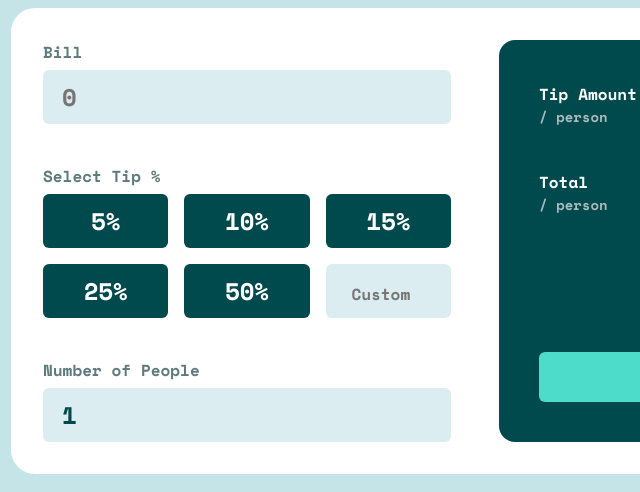
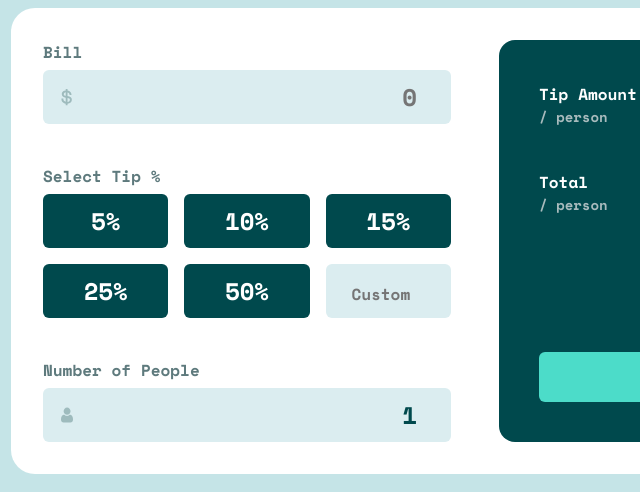
Before and after one commit to DarkstarXDD/tip-calculator-app, a website built with Vite: page index.html in a window 1280 px wide. Shown: the part 226-718 px from the top of the page, 165-805 px from the left. Built offline with nearby package versions, Linux system fonts and the light colour scheme.

Commit message:
refactor: add input icons and some minor updates

```diff
--- a/index.html
+++ b/index.html
@@ -42,6 +42,7 @@
         height="54"
         class="logo"
       />
+      <h1 class="visually-hidden">Tip Calculator App</h1>
 
       <div class="outer-wrapper">
         <form id="form" class="form">
@@ -54,14 +55,29 @@
                 class="error-message"
               ></span>
             </div>
+            <div class="icon-input-wrapper">
+              <svg
+                xmlns="http://www.w3.org/2000/svg"
+                viewbox="0 0 11 17"
+                width="11"
+                height="17"
+                class="input-icon"
+              >
+                <path
+                  fill="#9EBBBD"
+                  d="M6.016 16.328v-1.464c1.232-.08 2.22-.444 2.964-1.092.744-.648 1.116-1.508 1.116-2.58v-.144c0-.992-.348-1.772-1.044-2.34-.696-.568-1.708-.932-3.036-1.092V4.184c.56.144 1.012.4 1.356.768.344.368.516.816.516 1.344v.288h1.824v-.432c0-.448-.088-.876-.264-1.284a3.783 3.783 0 00-.744-1.116A4.251 4.251 0 007.54 2.9a5.324 5.324 0 00-1.524-.492V.872H4.288V2.36a5.532 5.532 0 00-1.416.324c-.448.168-.84.392-1.176.672-.336.28-.604.616-.804 1.008-.2.392-.3.844-.3 1.356v.144c0 .96.316 1.708.948 2.244.632.536 1.548.884 2.748 1.044v3.912c-.704-.16-1.248-.472-1.632-.936-.384-.464-.576-1.08-.576-1.848v-.288H.256v.576c0 .464.08.924.24 1.38.16.456.404.88.732 1.272.328.392.744.728 1.248 1.008s1.108.476 1.812.588v1.512h1.728zM4.288 7.424c-.688-.128-1.164-.332-1.428-.612-.264-.28-.396-.644-.396-1.092 0-.464.176-.832.528-1.104.352-.272.784-.448 1.296-.528v3.336zm1.728 5.712V9.344c.768.128 1.328.328 1.68.6.352.272.528.688.528 1.248 0 .544-.196.984-.588 1.32-.392.336-.932.544-1.62.624z"
+                />
+              </svg>
               <input
                 type="number"
                 name="bill-amount"
                 placeholder="0"
                 min="0"
+                aria-describedby="error-bill"
                 id="bill-amount"
-              class="number-input"
+                class="number-input number-input-bill"
               />
+            </div>
           </div>
 
           <fieldset class="fieldset">
@@ -132,6 +148,9 @@
                   id="rb-6"
                   class="radio-button custom-radio-button visually-hidden"
                 />
+                <label for="custom-input" class="visually-hidden">
+                  Custom Tip
+                </label>
                 <input
                   type="number"
                   name="tip-custom"
@@ -154,15 +173,30 @@
                 class="error-message"
               ></span>
             </div>
+            <div class="icon-input-wrapper">
+              <svg
+                xmlns="http://www.w3.org/2000/svg"
+                viewbox="0 0 13 16"
+                width="13"
+                height="16"
+                class="input-icon"
+              >
+                <path
+                  fill="#9EBBBD"
+                  d="M9.573 7.729c.406 0 .784.07 1.126.209.342.14.639.33.881.569.232.227.438.503.614.82a5.1 5.1 0 01.407.949c.097.312.178.654.242 1.016.062.359.105.699.126 1.011.02.307.031.624.031.945 0 .836-.259 1.512-.768 2.01-.504.492-1.17.742-1.98.742H2.748c-.81 0-1.477-.25-1.98-.742C.259 14.76 0 14.084 0 13.248c0-.322.01-.64.032-.945.02-.312.063-.652.126-1.01.063-.363.144-.705.242-1.017.1-.323.238-.643.407-.948.176-.318.382-.594.613-.821.243-.238.54-.43.882-.57.342-.138.72-.208 1.125-.208.16 0 .313.067.61.265.183.123.397.264.636.421.204.134.48.259.822.372.333.11.671.167 1.005.167a3.19 3.19 0 001.006-.167c.341-.113.618-.238.822-.372l.636-.42c.296-.2.45-.266.61-.266zM6.598 0C7.63 0 8.522.38 9.252 1.129s1.1 1.666 1.1 2.724c0 1.06-.37 1.976-1.1 2.725-.73.75-1.623 1.13-2.654 1.13-1.03 0-1.924-.38-2.653-1.13-.73-.749-1.1-1.666-1.1-2.725 0-1.058.37-1.975 1.1-2.724C4.675.379 5.567 0 6.598 0z"
+                />
+              </svg>
               <input
                 type="number"
                 name="people-count"
                 placeholder="1"
                 min="1"
                 value="1"
+                aria-describedby="error-count"
                 id="people-count"
                 class="number-input"
               />
+            </div>
           </div>
         </form>
 
@@ -173,7 +207,9 @@
                 <span>Tip Amount</span>
                 <span class="person-text">/ person</span>
               </p>
-              <p class="result-value">$<span id="tip-per-person">0.00</span></p>
+              <p aria-live="polite" class="result-value">
+                $<span id="tip-per-person">0.00</span>
+              </p>
             </div>
 
             <div class="result-wrapper">
@@ -181,7 +217,7 @@
                 <span>Total</span>
                 <span class="person-text">/ person</span>
               </p>
-              <p class="result-value">
+              <p aria-live="polite" class="result-value">
                 $<span id="total-per-person">0.00</span>
               </p>
             </div>
--- a/src/styles.css
+++ b/src/styles.css
@@ -129,13 +129,28 @@ body {
 }
 
 .number-input {
+  width: 100%;
   font-size: var(--fs-600);
+  text-align: end;
   color: var(--clr-green-900);
   background-color: var(--clr-green-100);
   border: 1px solid transparent;
   border-radius: 0.375rem;
   padding: 0.5rem 1.125rem;
   min-width: 0;
+}
+
+.icon-input-wrapper {
+  position: relative;
+}
+
+.input-icon {
+  position: absolute;
+  width: 0.75rem;
+  height: 1.125rem;
+  left: 1.125rem;
+  top: 50%;
+  transform: translateY(-50%);
 }
 
 .error-message {
```
Lines whose indentation alone changed are shown as unchanged.
